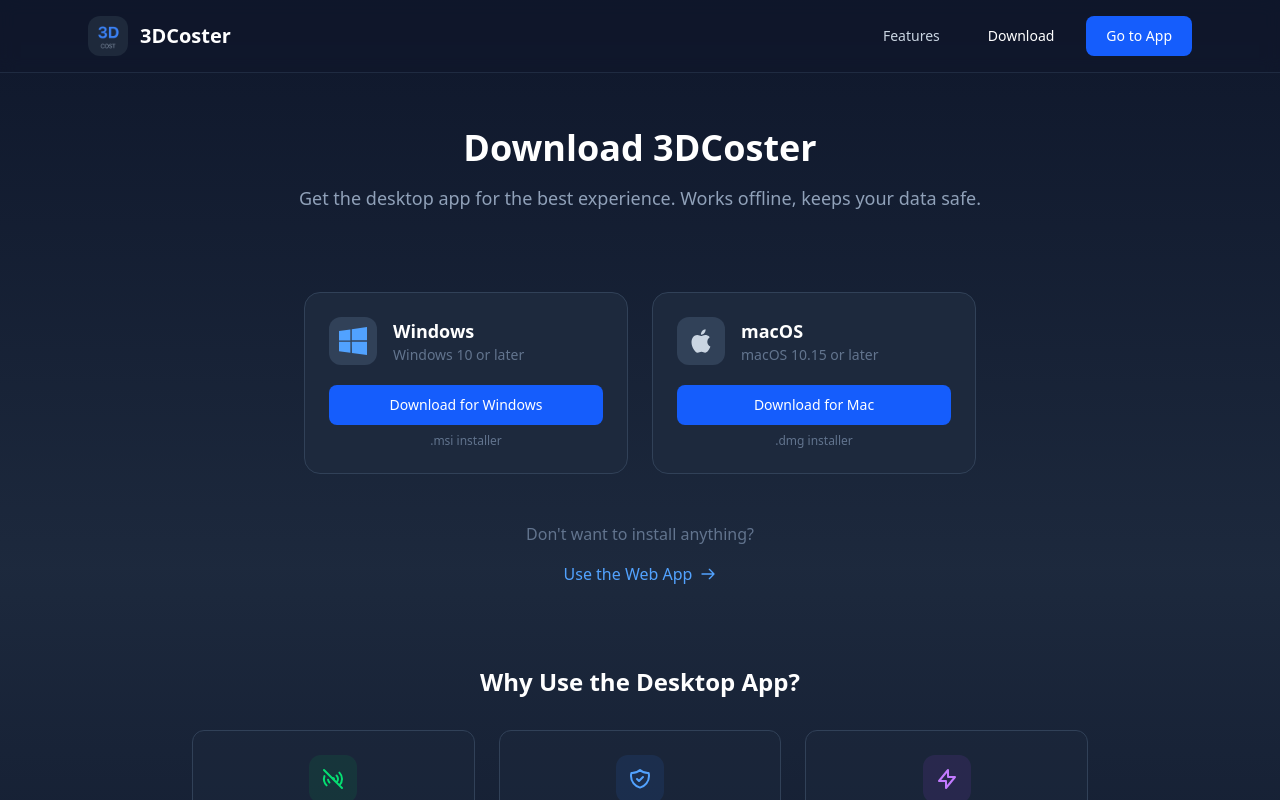
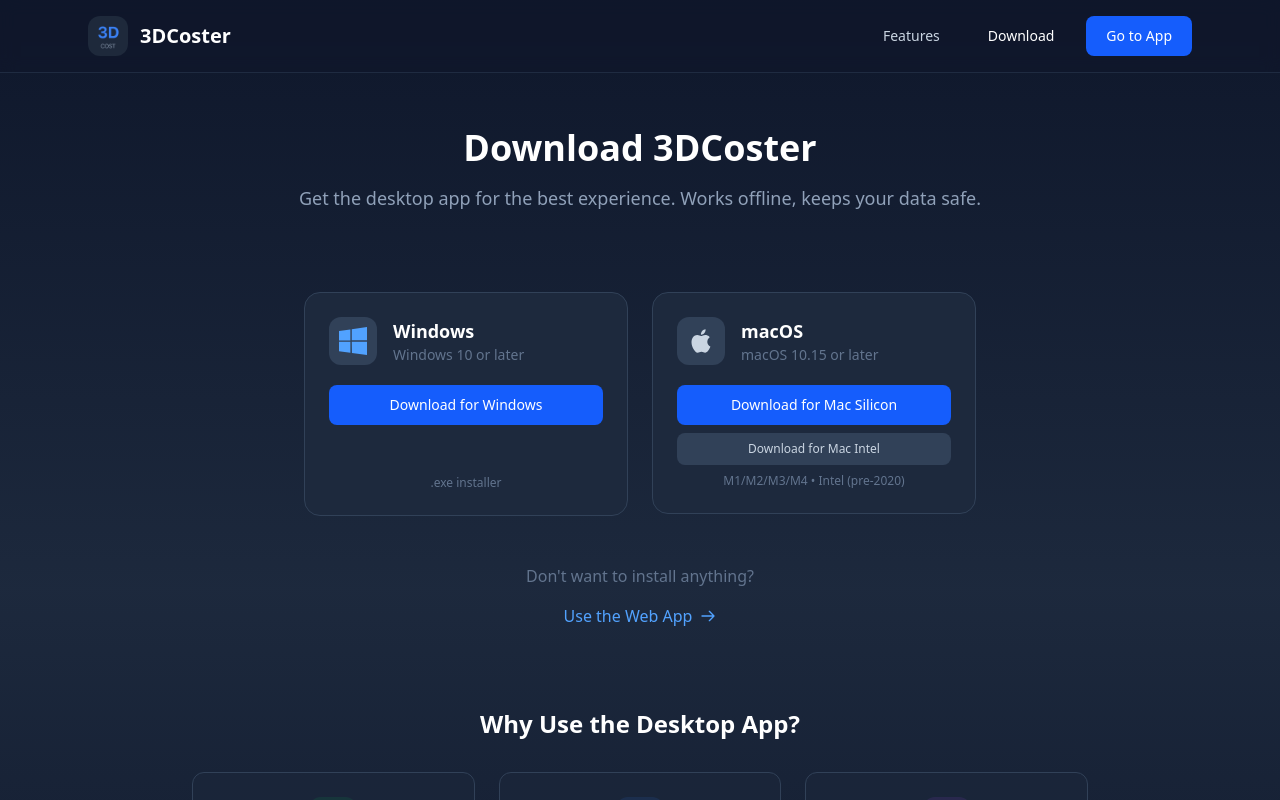
Before and after one commit to Waarangel/3dcoster, a React (Vite) app: page /download in a window 1280 px wide. Shown: the top 800 px of the page. Built offline with nearby package versions, Linux system fonts and the light colour scheme.

Commit message:
feat: Update download page with direct links for all platforms

```diff
--- a/src/pages/DownloadPage.tsx
+++ b/src/pages/DownloadPage.tsx
@@ -86,15 +86,15 @@
                   </div>
                 </div>
                 <a
-                  href="https://github.com/Waarangel/3dcoster/releases/latest"
-                  target="_blank"
-                  rel="noopener noreferrer"
+                  href="https://github.com/Waarangel/3dcoster/releases/latest/download/3DCoster_1.0.0_x64-setup.exe"
                   className="block w-full py-2.5 bg-blue-600 hover:bg-blue-700 text-white rounded-lg transition-colors font-medium text-center text-sm"
                 >
                   Download for Windows
                 </a>
+                {/* Spacer to match Mac card height */}
+                <div className="h-[34px] mt-2"></div>
                 <p className="text-slate-500 text-xs text-center mt-2">
-                  .msi installer
+                  .exe installer
                 </p>
               </div>
             </div>
@@ -124,15 +124,19 @@
                   </div>
                 </div>
                 <a
-                  href="https://github.com/Waarangel/3dcoster/releases/latest"
-                  target="_blank"
-                  rel="noopener noreferrer"
+                  href="https://github.com/Waarangel/3dcoster/releases/latest/download/3DCoster_1.0.0_aarch64.dmg"
                   className="block w-full py-2.5 bg-blue-600 hover:bg-blue-700 text-white rounded-lg transition-colors font-medium text-center text-sm"
                 >
-                  Download for Mac
+                  Download for Mac Silicon
+                </a>
+                <a
+                  href="https://github.com/Waarangel/3dcoster/releases/latest/download/3DCoster_1.0.0_x64.dmg"
+                  className="block w-full py-2 mt-2 bg-slate-700 hover:bg-slate-600 text-slate-300 rounded-lg transition-colors font-medium text-center text-xs"
+                >
+                  Download for Mac Intel
                 </a>
                 <p className="text-slate-500 text-xs text-center mt-2">
-                  .dmg installer
+                  M1/M2/M3/M4 • Intel (pre-2020)
                 </p>
               </div>
             </div>
```
